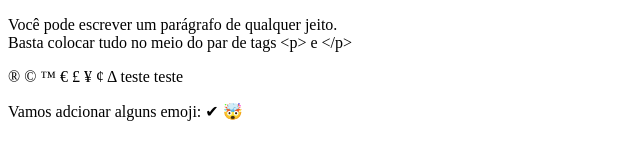
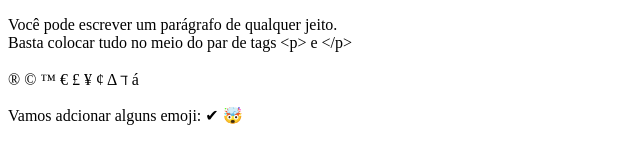
Before and after one commit to EvertonSilva22/HTML-e-CSS, a plain HTML site: page Símbolos e Emoji no seu site/index.html in a window 1280 px wide. Shown: the full height of the page, 0-640 px from the left. Drawn offline with Linux system fonts and the light colour scheme.

Commit message:
Símbolos.

```diff
--- a/Símbolos e Emoji no seu site/index.html
+++ b/Símbolos e Emoji no seu site/index.html
@@ -24,7 +24,8 @@
         &yen;
         &cent;
         &Delta;
-        teste teste
+        &daleth;
+        &aacute;
     </p>
 
     <p>
```
